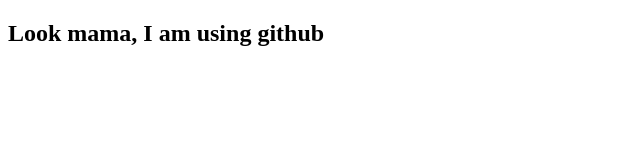
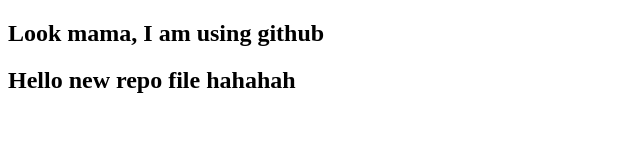
Before and after one commit to sazid-gittu/my-first-website, a plain HTML site: page index.html in a window 1280 px wide. Shown: the whole page, without its empty margins (0-640 px from the left). Drawn offline with Linux system fonts and the light colour scheme.

Commit message:
addead new header

```diff
--- a/index.html
+++ b/index.html
@@ -8,5 +8,6 @@
 </head>
 <body>
     <h2>Look mama, I am using github</h2>
+    <h2>Hello new repo file hahahah</h2>
 </body>
 </html>
```
